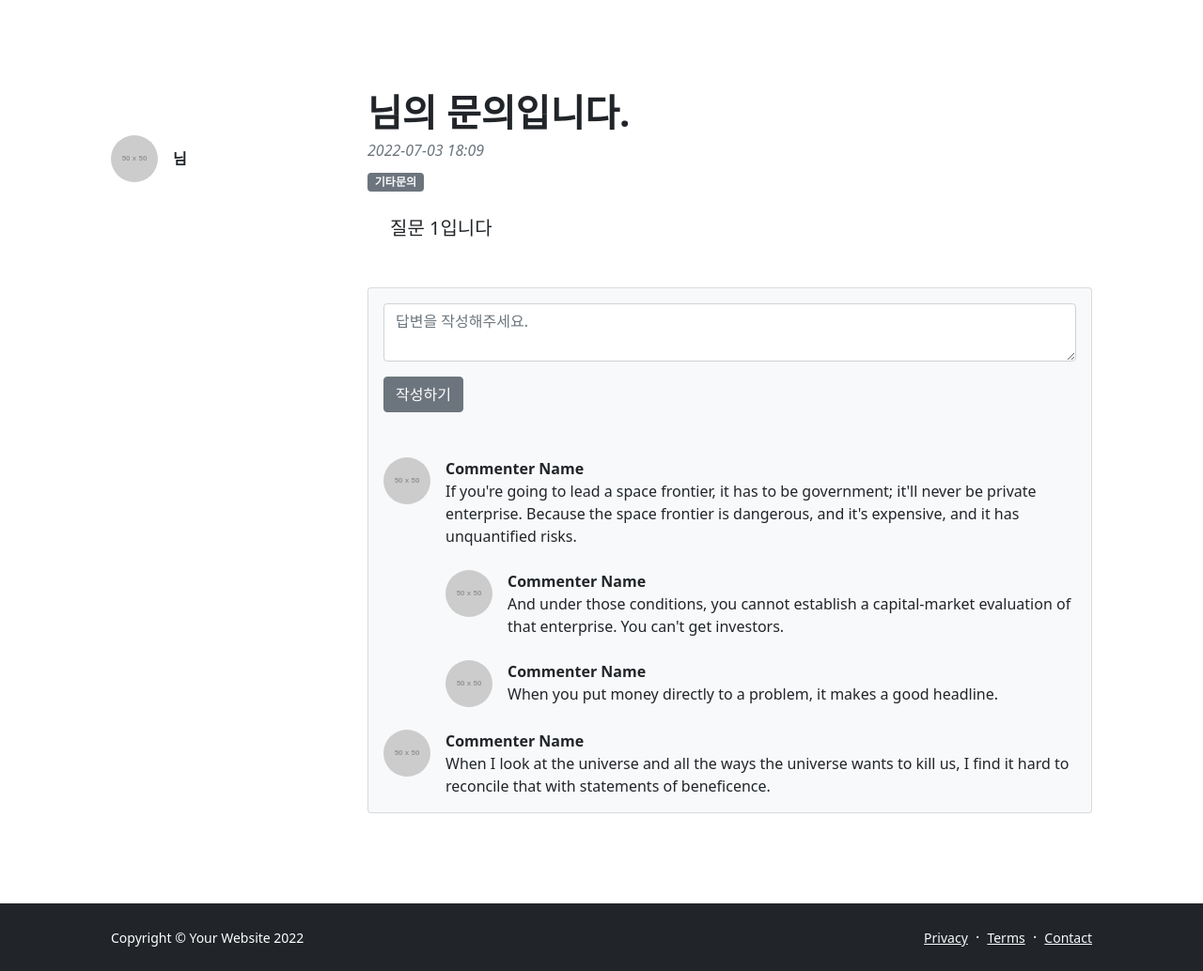
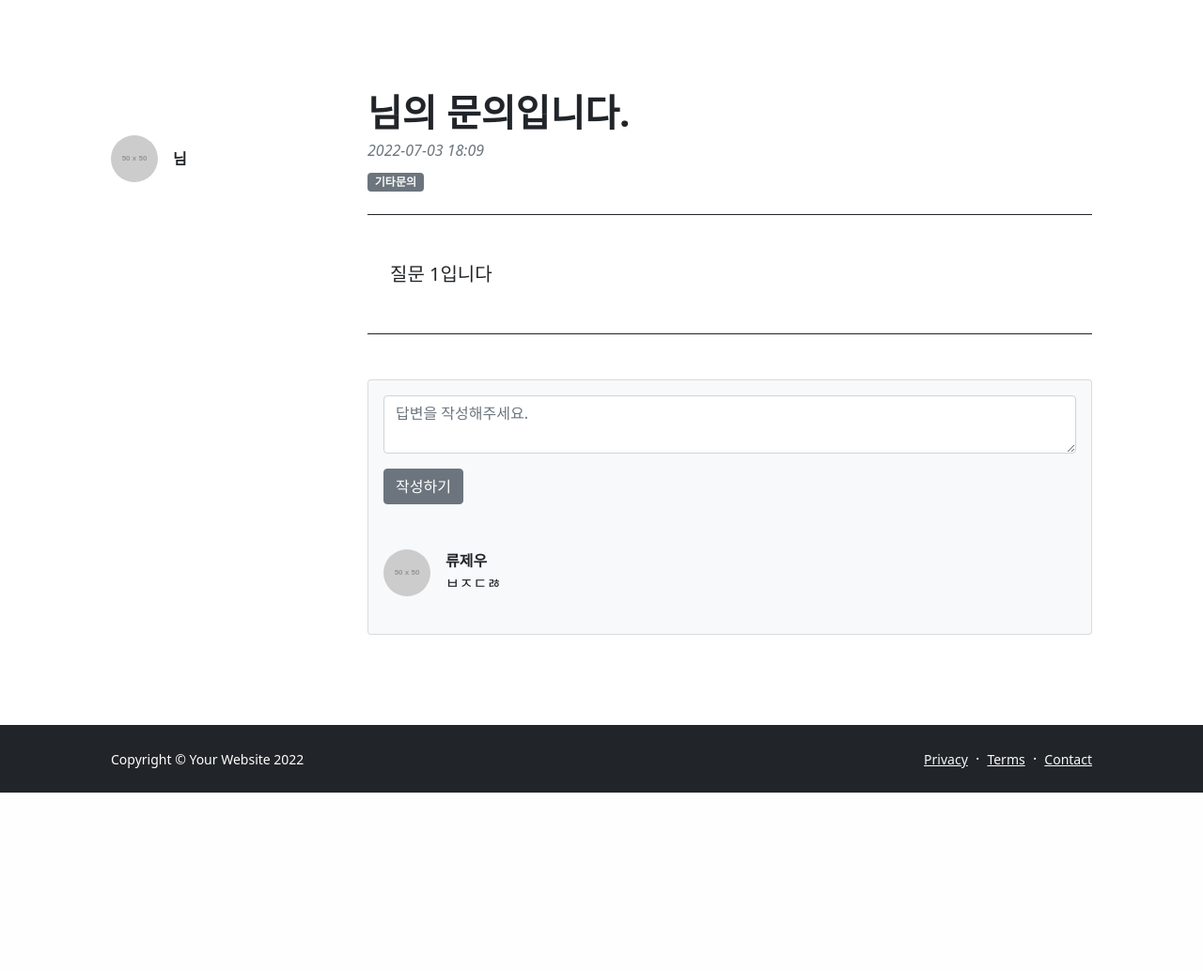
Before and after one commit to R-J-Woo/K-TOUCH, a Django app: page /question/1/ in a window 1280 px wide. Shown: the part 56-1090 px from the top of the page at 94% size. After the commit the page ends 900 px from the top, so only its background shows below. Run offline with Django 4.2, Linux system fonts and the light colour scheme; data comes from the database, SQL or seed files in the repository; grey boxes labelled with a size stand in for pictures from a placeholder-image service; some libraries are stand-ins or nearby versions.

Commit message:
문의 상세보기 완료 -> 댓글 리스트

```diff
--- a/ktouch/question/templates/question_detail.html
+++ b/ktouch/question/templates/question_detail.html
@@ -27,7 +27,7 @@
                     </header>
                     <!-- Post content-->
                     <section class="mb-5">
-                        <p class="fs-5 mb-4 mx-lg-4">{{ question.contents }}</p>
+                        <p class="fs-5 mb-4 py-5 px-4 border-top border-bottom border-dark">{{ question.contents }}</p>
 
                     </section>
                 </article>
@@ -62,39 +62,10 @@
                                 <div class="flex-shrink-0"><img class="rounded-circle"
                                         src="https://dummyimage.com/50x50/ced4da/6c757d.jpg" alt="..." /></div>
                                 <div class="ms-3">
-                                    <div class="fw-bold">Commenter Name</div>
-                                    If you're going to lead a space frontier, it has to be government; it'll never be
-                                    private enterprise. Because the space frontier is dangerous, and it's expensive, and
-                                    it has unquantified risks.
-                                    <!-- Child comment 1-->
-                                    <div class="d-flex mt-4">
-                                        <div class="flex-shrink-0"><img class="rounded-circle"
-                                                src="https://dummyimage.com/50x50/ced4da/6c757d.jpg" alt="..." /></div>
-                                        <div class="ms-3">
-                                            <div class="fw-bold">Commenter Name</div>
-                                            And under those conditions, you cannot establish a capital-market evaluation
-                                            of that enterprise. You can't get investors.
-                                        </div>
-                                    </div>
-                                    <!-- Child comment 2-->
-                                    <div class="d-flex mt-4">
-                                        <div class="flex-shrink-0"><img class="rounded-circle"
-                                                src="https://dummyimage.com/50x50/ced4da/6c757d.jpg" alt="..." /></div>
-                                        <div class="ms-3">
-                                            <div class="fw-bold">Commenter Name</div>
-                                            When you put money directly to a problem, it makes a good headline.
-                                        </div>
-                                    </div>
-                                </div>
-                            </div>
-                            <!-- Single comment-->
-                            <div class="d-flex">
-                                <div class="flex-shrink-0"><img class="rounded-circle"
-                                        src="https://dummyimage.com/50x50/ced4da/6c757d.jpg" alt="..." /></div>
-                                <div class="ms-3">
-                                    <div class="fw-bold">Commenter Name</div>
-                                    When I look at the universe and all the ways the universe wants to kill us, I find
-                                    it hard to reconcile that with statements of beneficence.
+                                    {% for answer in answers %}
+                                    <div class="fw-bold">{{ answer.user }}</div>
+                                    {{ answer.answer }}
+                                    {% endfor %}
                                 </div>
                             </div>
                         </div>
```
